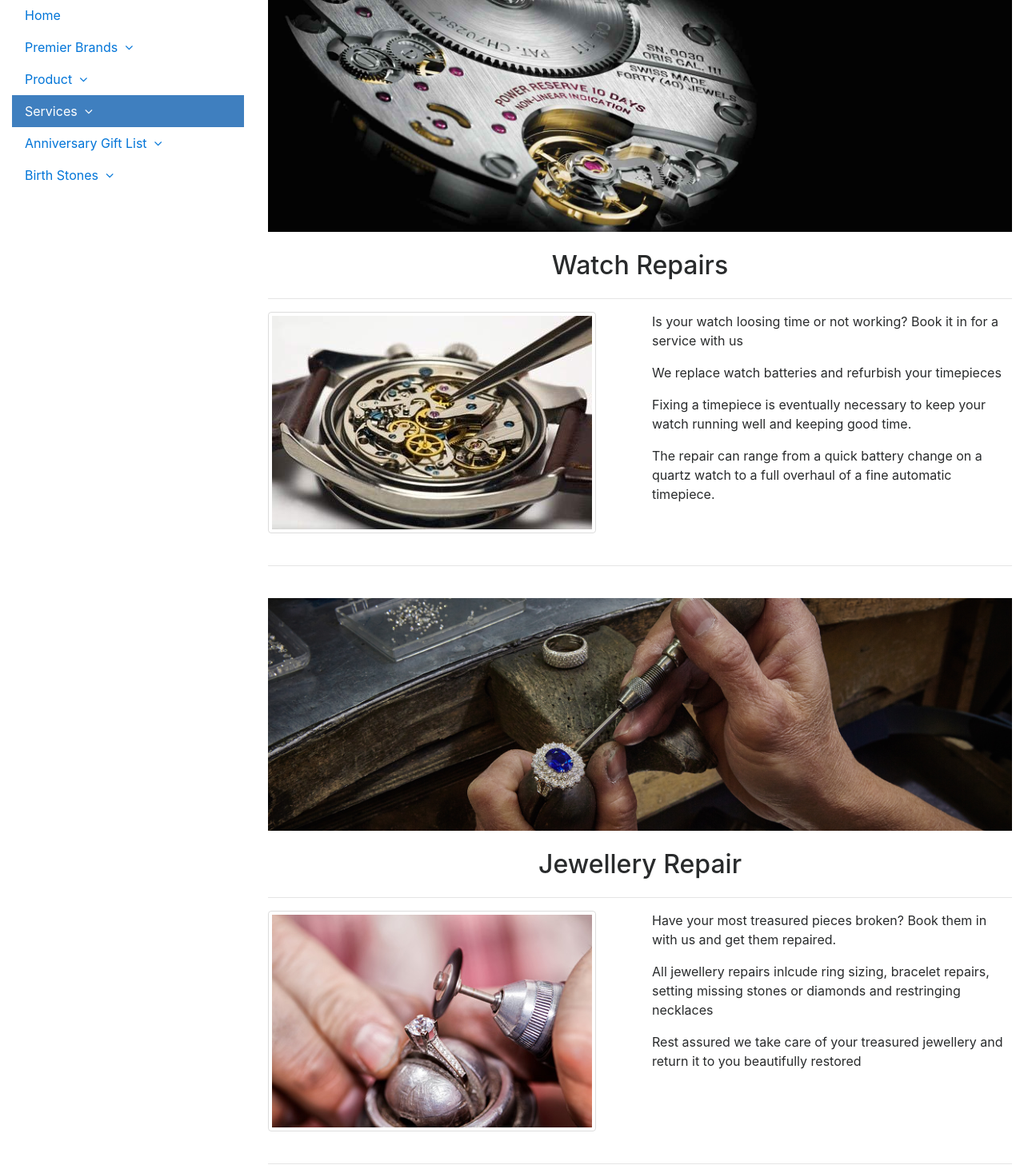
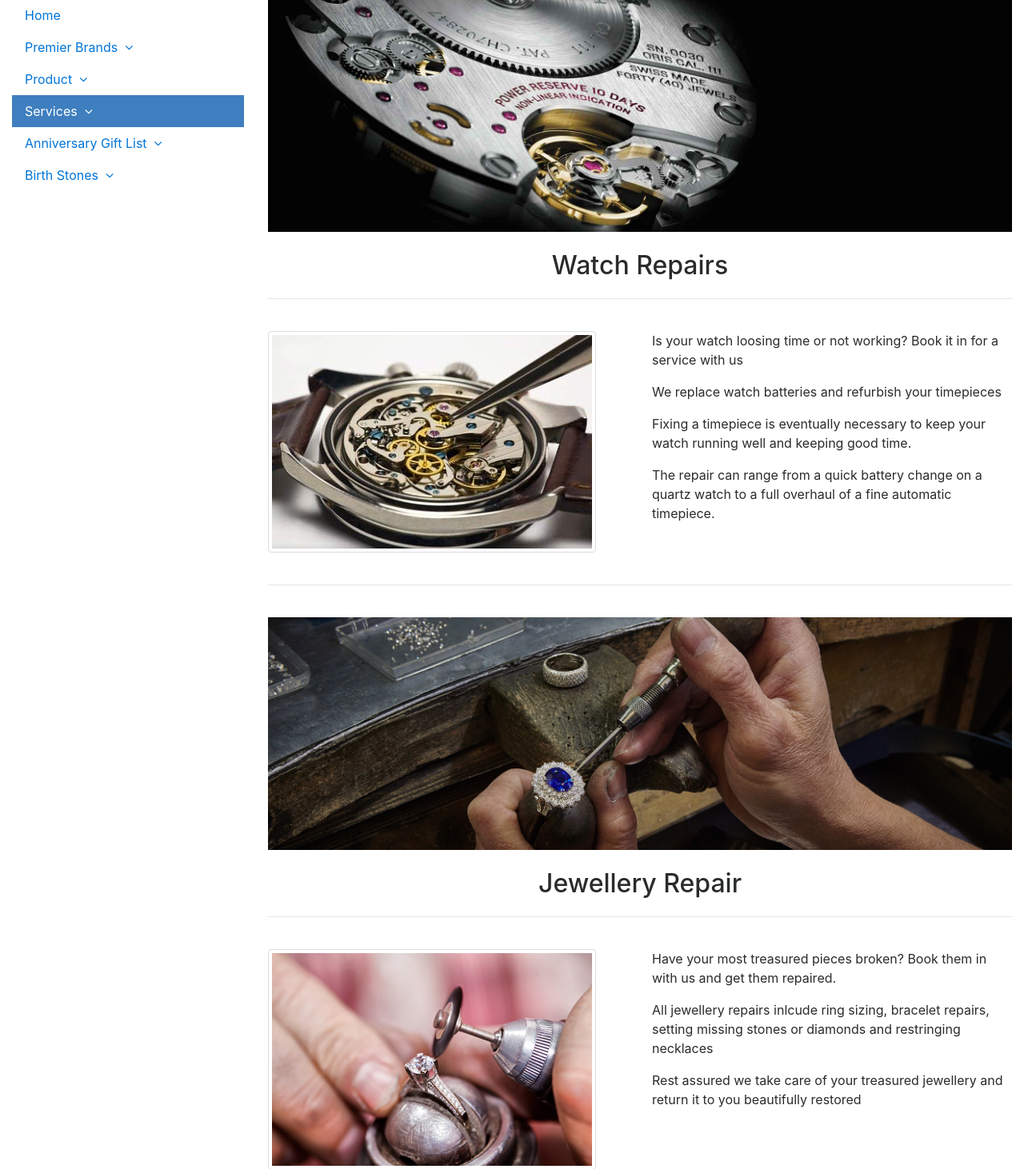
Before and after one commit to Justin859/MichaelsDesigns, a Django app: page /services/ in a window 1280 px wide. Shown: the part 64-1526 px from the top of the page at 80% size. Run offline with Django 3.2, Linux system fonts and the light colour scheme; data that the repository does not hold is empty; some libraries are stand-ins or nearby versions.

Commit message:
Small eddits for layout on tablets and email query

```diff
--- a/designs/templates/newsletter_signup.html
+++ b/designs/templates/newsletter_signup.html
@@ -36,4 +36,6 @@
         </div>
     </div>
 </div>
+<div class="col-md-12 hidden-sm-down hidden-lg-up" style="margin-top: 300px;"></div>
+<div class="col-md-12 hidden-md-down" style="margin-top:300px;"></div>
 {% endblock %}
--- a/designs/templates/repairs/services.html
+++ b/designs/templates/repairs/services.html
@@ -8,7 +8,7 @@
 <div id="watch-repair" class="col-md-9">
 <div class="hidden-md-up" style="margin-bottom: 54px;"></div>
     <div class="row" id="watch-repair-mobile">
-        <div class="hidden-md-down col-md-12">
+        <div class="hidden-sm-down col-md-12">
             <img src="{% static 'images/michaels_designs/watch_repair.jpg' %}" class="img-fluid">        </div>
         <div class="hidden-md-up">
             <img src="{% static 'images/michaels_designs/watch_repair.jpg' %}" class="img-fluid">
@@ -23,9 +23,11 @@
     <hr>
     <div class="row">
         <div class="col-md-6">
+            <br>
             <img src="{% static 'images/michaels_designs/watch_repair2.jpg' %}" class="img-fluid img-thumbnail">
         </div>
         <div class="col-md-6">
+            <br>
             <p>Is your watch loosing time or not working? Book it in for a service with us</p>
             <p>We replace watch batteries and refurbish your timepieces</p>
             <p>Fixing a timepiece is eventually necessary to keep your watch running well and keeping good time.</p>
@@ -36,7 +38,7 @@
     <hr class="hidden-md-down">
     <br id="jewellery-repair">
     <div class="row" id="jewellery-repair-mobile">
-        <div class="hidden-md-down col-md-12">
+        <div class="hidden-sm-down col-md-12">
             <img src="{% static 'images/michaels_designs/jewellery_repair.jpg' %}" class="img-fluid">        </div>
         <div class="hidden-md-up">
             <img src="{% static 'images/michaels_designs/jewellery_repair.jpg' %}" class="img-fluid">
@@ -51,9 +53,11 @@
     <hr>
     <div class="row">
         <div class="col-md-6">
+            <br>
             <img src="{% static 'images/michaels_designs/jewellery_repair2.jpg' %}" class="img-fluid img-thumbnail">
         </div>
         <div class="col-md-6">
+            <br>
             <p>Have your most treasured pieces broken? Book them in with us and get them repaired.</p>
             <p>All jewellery repairs inlcude ring sizing, bracelet repairs, setting missing stones or diamonds and restringing necklaces</p>
             <p>Rest assured we take care of your treasured jewellery and return it to you beautifully restored</p>
--- a/designs/views.py
+++ b/designs/views.py
@@ -47,7 +47,7 @@ def contact(request):
             email_address = form.cleaned_data['email_address']
             client_query = form.cleaned_data['client_query']
             try:
-                send_mail('Online Query', email_address, 'yourdeveloper@outlook.com', ['justinhammond859@gmail.com'])
+                send_mail('Online Query', 'email: ' + email_address + '\n\nclient name: ' + full_name + '\n\nclient query: \n\n' + client_query, 'yourdeveloper@outlook.com', ['justinhammond859@gmail.com'])
             except BadHeaderError:
                 return HttpResponse('Invalid Header found.')
 
@@ -79,7 +79,7 @@ def newsletter_signup(request):
             except BadHeaderError:
                 return HttpResponse('Invalid Header found')
 
-            messages.success(request, 'Thank you for signing up for our newsletter! an email was sent to your for confirmation.')
+            messages.success(request, 'Thank you for signing up to our newsletter! An email was sent to you for confirmation.')
             return HttpResponseRedirect('/')
     else:
         form = NewsletterForm()
```
